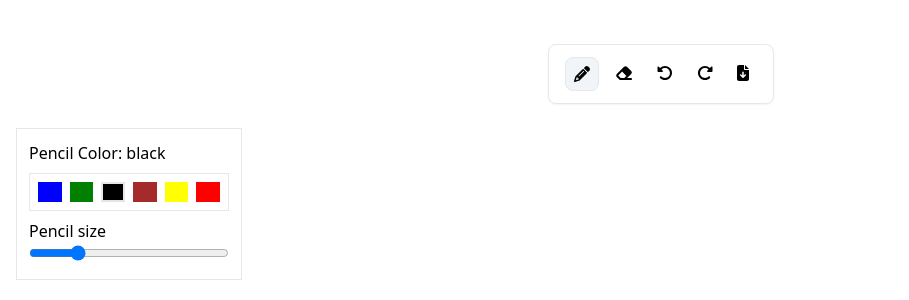
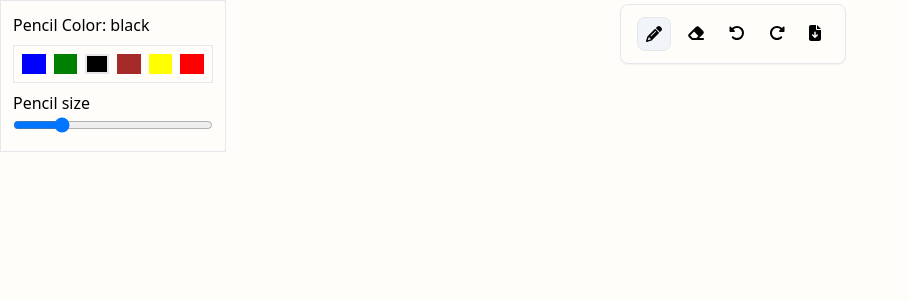
Before and after one commit to HrithikRaj1999/just-draw, a Next.js app: page / in a window 1280 px wide. Shown: the top 300 px of the page, without its empty margins (0-909 px from the left). Built offline with nearby package versions, Linux system fonts and the light colour scheme.

Commit message:
css made draggable

```diff
--- a/src/Context/ToolKitContext.tsx
+++ b/src/Context/ToolKitContext.tsx
@@ -19,7 +19,7 @@ interface pencilPropertiesType {
 }
 interface EraserPropertiesType {
   eraserSize: number;
-  eraserColor: "white";
+  eraserColor: "#fefdfa";
 }
 interface ToolKitContextType {
   menuItemClicked: MenuType;
@@ -42,7 +42,7 @@ export const ToolKitContextProvider = ({ children }: ToolKitContextProps) => {
   const [pencilProperties, setPencilProperties] =
     useState<pencilPropertiesType>({ pencilSize: 3, pencilColor: "black" });
   const [eraserPropertise, setEraserPropertise] =
-    useState<EraserPropertiesType>({ eraserSize: 3, eraserColor: "white" });
+    useState<EraserPropertiesType>({ eraserSize: 3, eraserColor: "#fefdfa" });
   return (
     <ToolKitContext.Provider
       value={{
--- a/src/components/Board/Board.tsx
+++ b/src/components/Board/Board.tsx
@@ -37,7 +37,7 @@ const Board = () => {
         imageData && context.putImageData(imageData, 0, 0);
         pointor.current = pointor.current - 1;
       } else {
-        context.fillStyle = "white";
+        context.fillStyle = "#fefdfa";
         context.fillRect(0, 0, canvas.width, canvas.height);
       }
     }
@@ -77,7 +77,7 @@ const Board = () => {
     const context = canvas.getContext("2d")!;
     canvas.width = window.innerWidth;
     canvas.height = window.innerWidth;
-    context.fillStyle = "white";
+    context.fillStyle = "#fefdfa";
     context.fillRect(0, 0, canvas.width, canvas.height);
 
     const beginPath = (x: number, y: number) => {
--- a/src/components/Menu/Menu.tsx
+++ b/src/components/Menu/Menu.tsx
@@ -2,20 +2,61 @@ import { MenuType, useToolKitContext } from "@/Context/ToolKitContext";
 import { MENU_ITEMS } from "@/constants";
 import { FontAwesomeIcon } from "@fortawesome/react-fontawesome";
 import cx from "classnames";
+import { useRef, useState } from "react";
 const Menu = () => {
-  const { menuItemClicked,setActionMenuItem, setMenuItemClicked } = useToolKitContext();
+
+  const { menuItemClicked, setActionMenuItem, setMenuItemClicked } =
+    useToolKitContext();
   const handleMenuItemClicked = (item: MenuType) => {
     if (item.type === "item") setMenuItemClicked(item);
     else setActionMenuItem(item);
   };
+  const [isDragging, setIsDragging] = useState(false);
+  const [position, setPosition] = useState({ x: 600, y:0 });
+  const ref = useRef<{ offsetX: number; offsetY: number } | null>(null);
+
+  const onMouseDown = (e: { clientX: number; clientY: number }) => {
+    setIsDragging(true);
+    ref.current = {
+      offsetX: e.clientX - position.x,
+      offsetY: e.clientY - position.y,
+    };
+  };
+
+  const onMouseUp = () => {
+    setIsDragging(false);
+    ref.current = null;
+  };
+
+  const onMouseMove = (e: { clientX: number; clientY: number }) => {
+    if (isDragging && ref.current) {
+      setPosition({
+        x: e.clientX - ref.current.offsetX,
+        y: e.clientY - ref.current.offsetY,
+      });
+    }
+  };
   return (
-    <div className="menuContainer">
+    <div
+      onMouseDown={onMouseDown}
+      onMouseUp={onMouseUp}
+      onMouseMove={onMouseMove}
+      style={{
+        left: `${position.x}px`,
+        top: `${position.y}px`,
+        cursor: isDragging ? "grabbing" : "grab",
+      }}
+      className="menuContainer"
+    >
       <div className="iconWrapper">
         {MENU_ITEMS.map((item, index) => (
           <FontAwesomeIcon
             key={index}
             icon={item.icon}
-            className={cx("icon",menuItemClicked.label===item.label?'border bg-slate-100':'')}
+            className={cx(
+              "icon",
+              menuItemClicked.label === item.label ? "border bg-slate-100" : ""
+            )}
             onClick={() => handleMenuItemClicked(item)}
           />
         ))}
--- a/src/components/ToolBox/ToolBox.tsx
+++ b/src/components/ToolBox/ToolBox.tsx
@@ -1,17 +1,41 @@
 import { COLOR_LIST, MENU_ITEMS, MENU_ITEM_TYPE } from "@/constants";
-import React from "react";
+import React, { useRef, useState } from "react";
 import Colors from "./Colors";
 import { useToolKitContext } from "@/Context/ToolKitContext";
+import cx from "classnames";
+const ToolBox = () => {
+  const [isDragging, setIsDragging] = useState(false);
+  const [position, setPosition] = useState({ x: 0, y: 0 });
+  const ref = useRef<{ offsetX: number; offsetY: number } | null>(null);
+  const onMouseDown = (e: { clientX: number; clientY: number }) => {
+    setIsDragging(true);
+    ref.current = {
+      offsetX: e.clientX - position.x,
+      offsetY: e.clientY - position.y,
+    };
+  };
 
-const ToolBox = () => {
+  const onMouseUp = () => {
+    setIsDragging(false);
+    ref.current = null;
+  };
+
+  const onMouseMove = (e: { clientX: number; clientY: number }) => {
+    if (isDragging && ref.current) {
+      setPosition({
+        x: e.clientX - ref.current.offsetX,
+        y: e.clientY - ref.current.offsetY,
+      });
+    }
+  };
   const {
     menuItemClicked,
-    actionMenuItem,
     eraserPropertise,
     pencilProperties,
     setPencilProperties,
     setEraserPropertise,
   } = useToolKitContext();
+
   const handleSize = (e: React.ChangeEvent<HTMLInputElement>) => {
     if (menuItemClicked.label === MENU_ITEM_TYPE.PENCIL) {
       setPencilProperties((prev) => {
@@ -32,7 +56,17 @@ const ToolBox = () => {
   };
 
   return (
-    <div className="tool-container">
+    <div
+      style={{
+        left: `${position.x}px`,
+        top: `${position.y}px`,
+        cursor: isDragging ? "grabbing" : "grab",
+      }}
+      onMouseDown={onMouseDown}
+      onMouseUp={onMouseUp}
+      onMouseMove={onMouseMove}
+      className={"tool-container"}
+    >
       {menuItemClicked?.label === MENU_ITEM_TYPE.PENCIL ? (
         <div className="stroke-color-selector">
           <h4 className="stroke-color">
--- a/src/styles/globals.css
+++ b/src/styles/globals.css
@@ -3,29 +3,28 @@
 @tailwind utilities;
 
 .menuContainer {
-  @apply absolute px-5 py-1 flex justify-between left-1/2 top-10 rounded-md -translate-x-28 ;
+  @apply absolute px-5 py-1 w-[200px] flex justify-between  rounded-md ;
 }
 .iconWrapper {
-  @apply  relative flex justify-between   p-3 rounded-lg shadow-sm border
+  @apply relative flex justify-between   p-3 rounded-lg shadow-sm border;
 }
 .icon {
   @apply cursor-pointer hover:shadow-sm  rounded-lg hover:bg-slate-200 gap-2 mx-1 p-2;
 }
 
-.color-box{
-  @apply border flex flex-1 p-2 gap-2 w-[150px] md:w-[200px]
+.color-box {
+  @apply border flex flex-1 p-2 gap-2 w-[150px] md:w-[200px];
 }
-.size-range{
-  @apply w-[150px] md:w-[200px]
+.size-range {
+  @apply w-[150px] md:w-[200px];
 }
 
-.stroke-color-selector{
-  @apply grid gap-2
+.stroke-color-selector {
+  @apply grid gap-2;
 }
-.tool-container{
-  @apply absolute grid gap-2 p-3 border   left-4 top-32
+.tool-container {
+  @apply absolute grid gap-2 p-3 border;
 }
-.color{
-  @apply flex w-[30px] h-[15px] md:h-[20px]
-
+.color {
+  @apply flex w-[30px] h-[15px] md:h-[20px];
 }
```
